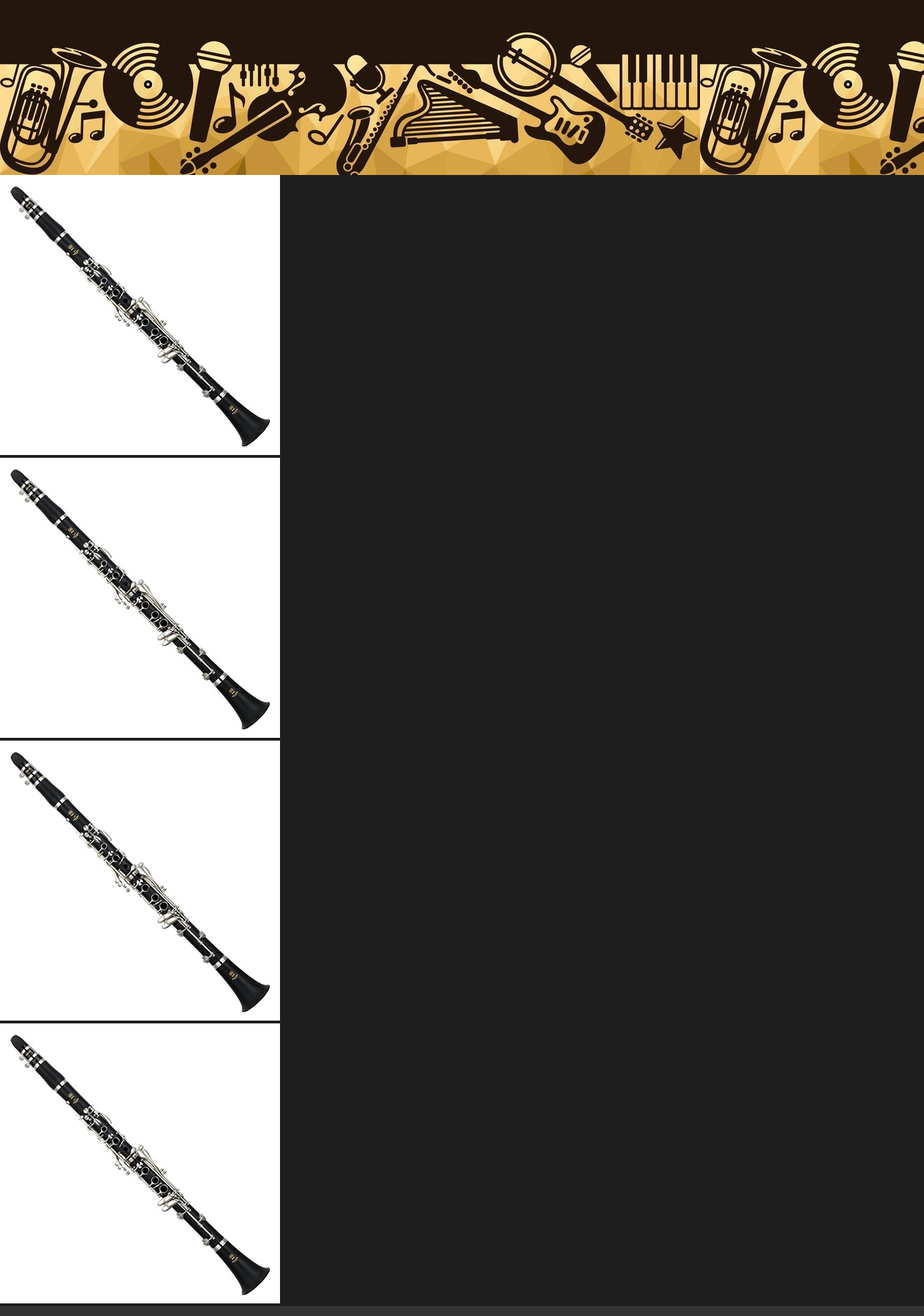
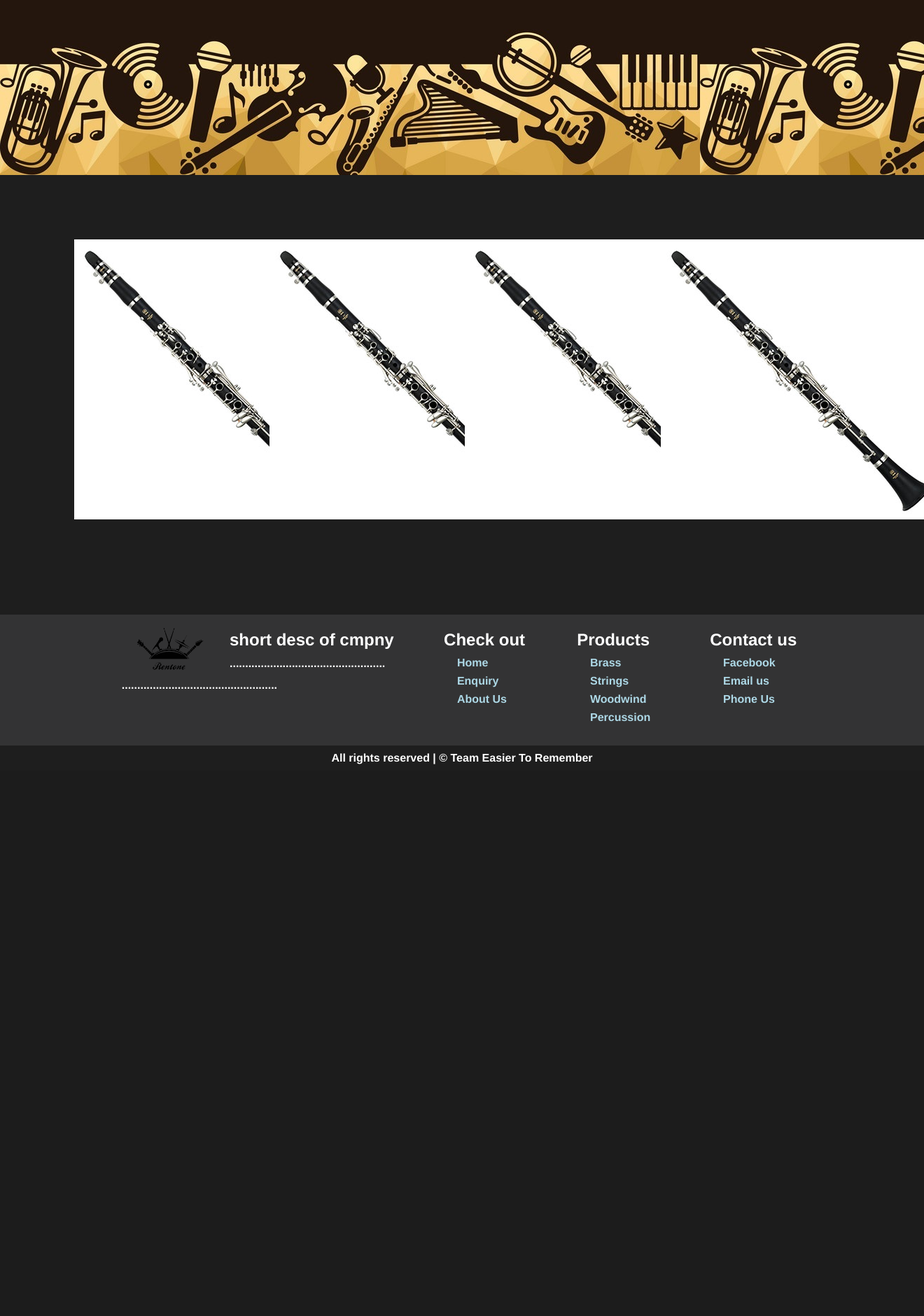
Before and after one commit to Zircon332/WebApp_Assignment, a PHP site: page /aboutus.html in a window 1320 px wide; the page is wider, and only the part inside the window is pictured. Shown: the part 528-2408 px from the top of that part at 70% size. After the commit the page ends 1620 px from the top of that part, so only its background shows below. Run offline with PHP 8.4, Linux system fonts and the light colour scheme.

Commit message:
Update style.css

```diff
--- a/assign1/styles/style.css
+++ b/assign1/styles/style.css
@@ -610,5 +610,56 @@ input[type=reset]:hover, input[type=submit]:hover {
   }
 }
 
+/* ############### ABOUTUS ############### */
+/* css in aboutus.html specifically */
+
+.aboutcontainer{
+	display:grid;
+	grid-template-columns:23% 23% 23% 23%;
+	margin-left:8%;
+	margin-top:7%;
+	margin-bottom:10%;
+}
+
+#about1{
+	grid-column:1;
+
+}
+
+#about2{
+	grid-column:2;
+
+}
+
+#about3{
+	grid-column:3;
+
+}
+
+#about4{
+	grid-column:4;
+
+}
+
+#about1, #about2, #about3, #about4{
+	text-align:center;
+	position:relative;
+}
+
+#about1:hover img, #about2:hover img, #about3:hover img, #about4:hover img{
+	opacity:0.5;
+}
+
 /* ############### ABOUTME ############### */
 /* css in aboutme.html specifically */
+
+#aboutimg{
+	float:left;
+	width:35%;
+	margin: 5% 0 10% 15%;
+}
+
+#aboutdetail ul{
+	margin-top:5%;
+	font-size:150%;
+}
```
